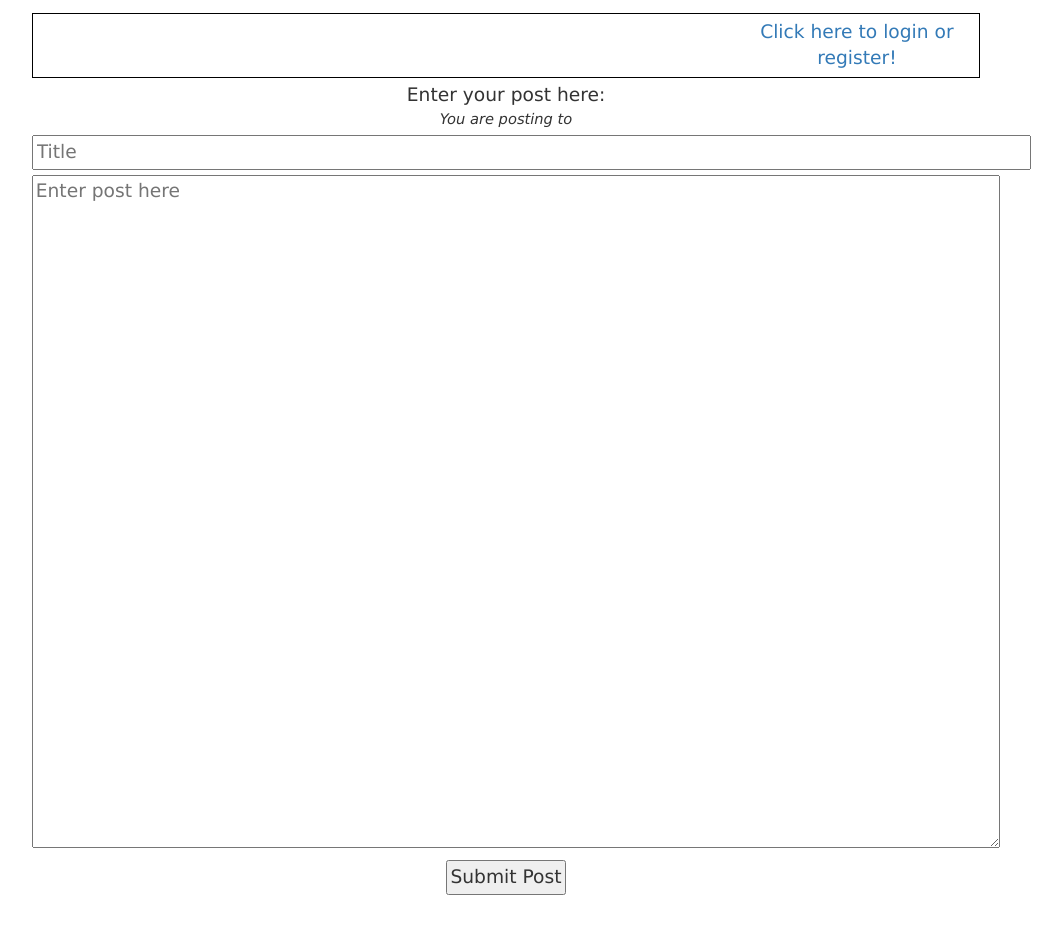
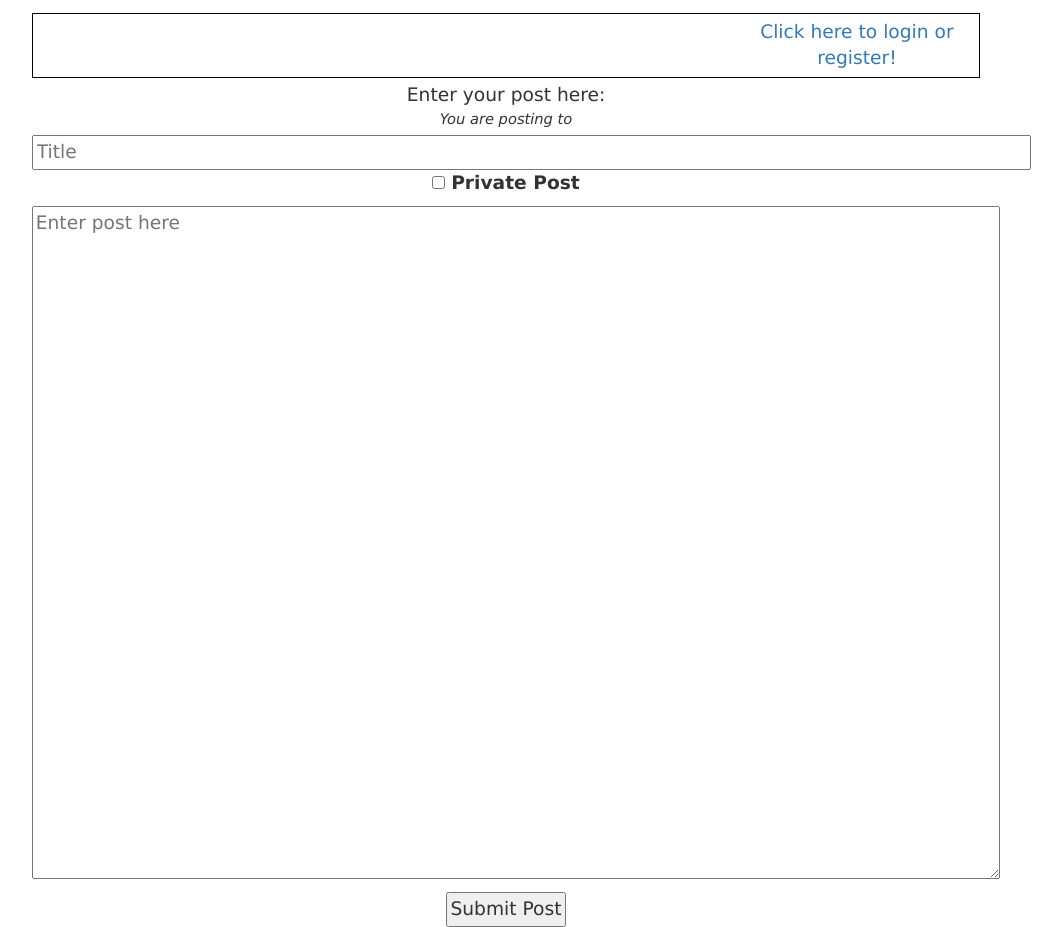
Before and after one commit to CircusCircus-Form-ZCW-Data-8-0/CircusCircus-Forum-, a Python web app: template forum/templates/createpost.html in a window 1280 px wide. Shown: the whole page, without its empty margins (134-1196 px from the left). Before the commit the page ends 895 px from the top, so only its background shows below. Run offline with Jinja, Linux system fonts and the light colour scheme; the template is opened without the code that fills it, so the values that code supplies are empty.

Commit message:
add private post checkbox

```diff
--- a/forum/templates/createpost.html
+++ b/forum/templates/createpost.html
@@ -12,7 +12,8 @@
 	<form action="action_post?sub={{ subforum.id }}" method="POST">
 
 		<input class="inputbox" size="100" type="text" placeholder="Title" name="title"><br>
-
+		<input type="checkbox" id="private" name="private" value="True">
+		<label for="private"> Private Post </label>
 		<textarea class="inputbox" rows="25" cols="100"  name="content" placeholder="Enter post here"></textarea><br>
 
 		<input class="inputbox" type="submit" value="Submit Post">
```
Also changed, not shown: forum/forum.py (+24 -0 lines).
